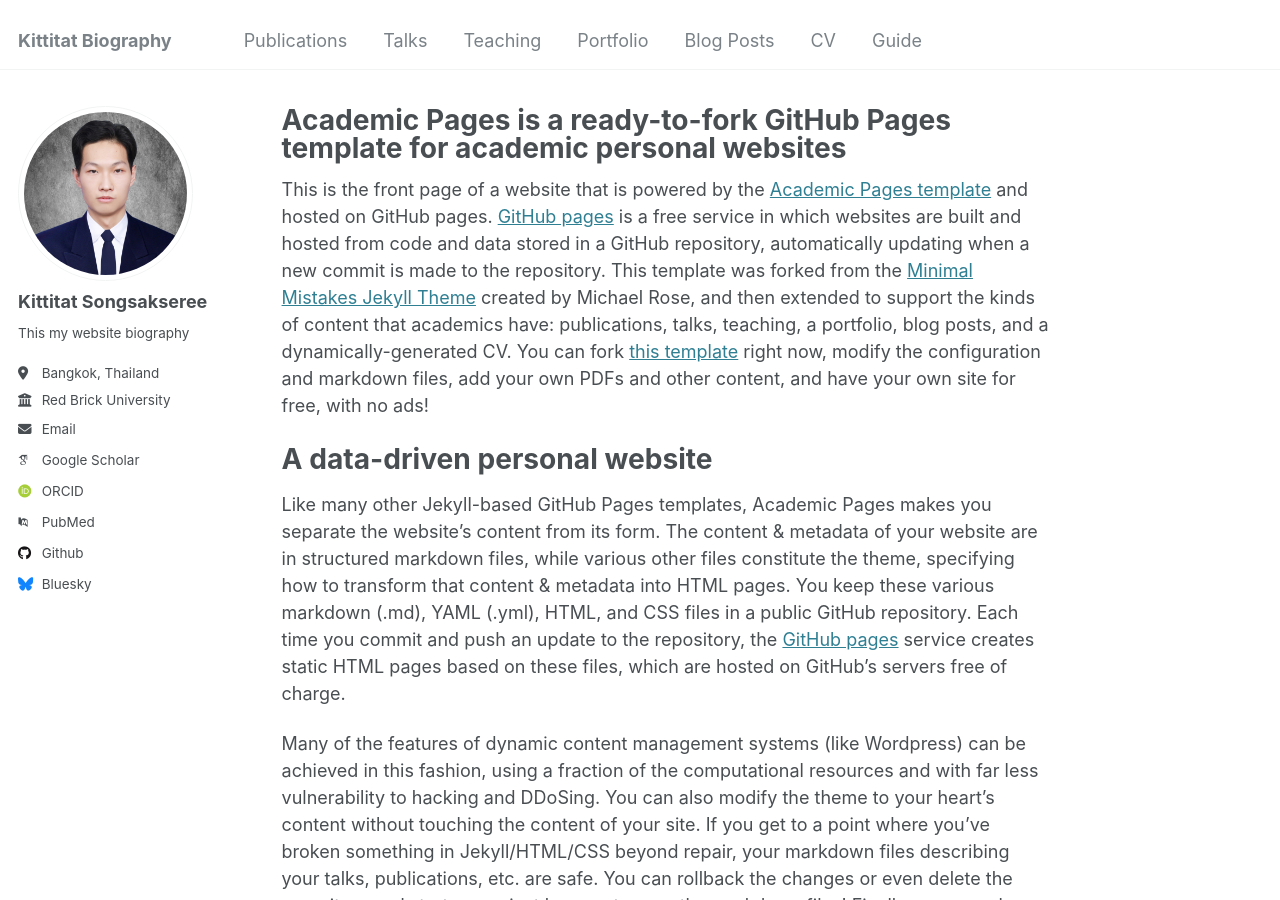
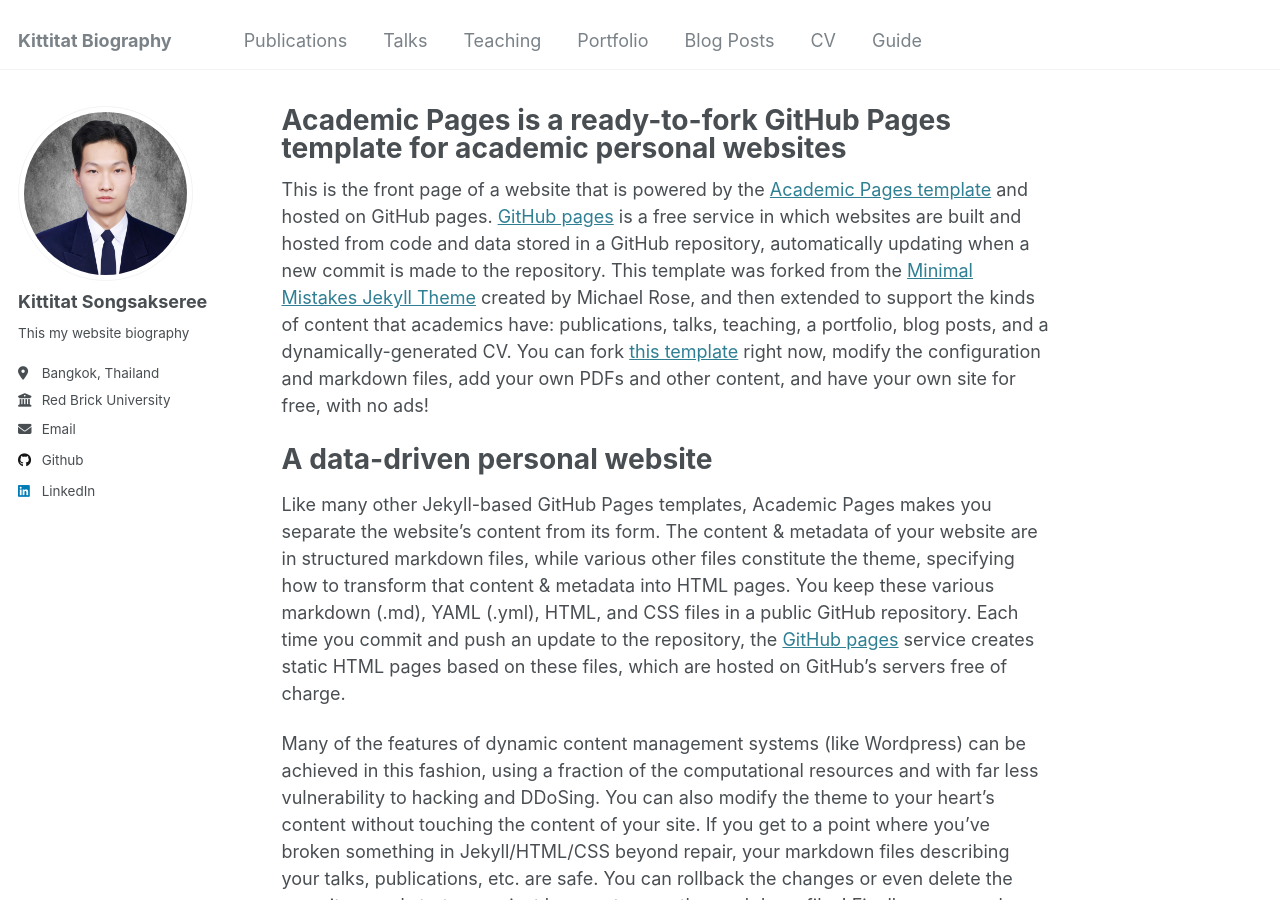
Before and after one commit to kittitater/kittitat, a Jekyll site: the page built from _pages/about.md, in a window 1280 px wide and 900 px high. Built offline with Jekyll 4.4.1, drawn with Linux system fonts in a browser that asks for light colours; some web fonts are replaced.

Commit message:
Update author social media links and ORCID in configuration

```diff
--- a/_config.yml
+++ b/_config.yml
@@ -32,11 +32,11 @@ author:
 
   # Academic websites
   arxiv            : # URL - Update with the correct link to your profile
-  googlescholar    : "#"
+  googlescholar    : # "#"
   impactstory      : # URL
-  orcid            : "#"
+  orcid            : # "#"
   semantic         : # URL
-  pubmed           : "#"
+  pubmed           : # "#"
   researchgate     : # URL
   scopus           : # URL
 
@@ -49,7 +49,7 @@ author:
   stackoverflow    : # User number or user number and name (i.e., use "1" or "1/jeff-atwood")
 
   # Social media
-  bluesky          : "bsky.app" # Replace this with you Bluesky username
+  bluesky          : # "bsky.app" # Replace this with you Bluesky username
   facebook         : # Username
   flickr           : # Username
   foursquare       : # Username
@@ -58,7 +58,7 @@ author:
   keybase          : # Username
   instagram        : # Username
   lastfm           : # Username
-  linkedin         : # Username
+  linkedin         : "kittitat-songsakseree-5935a5165"
   mastodon         : # URL
   medium           : # URL
   pinterest        : # Username
```
